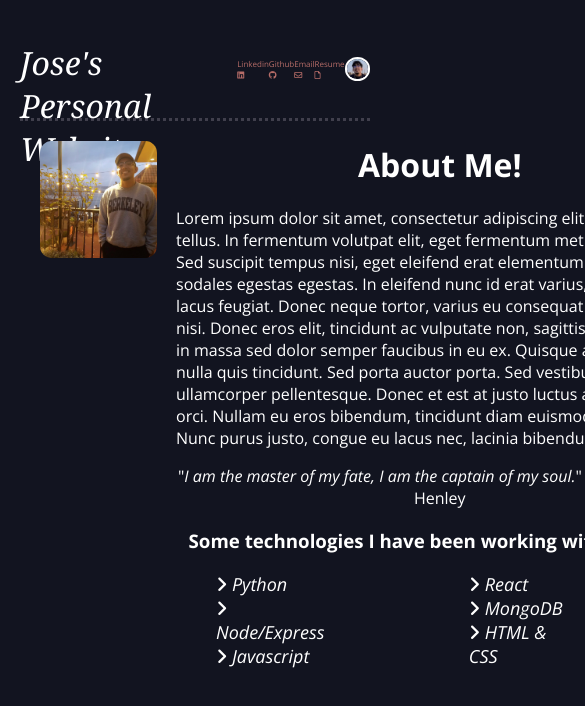
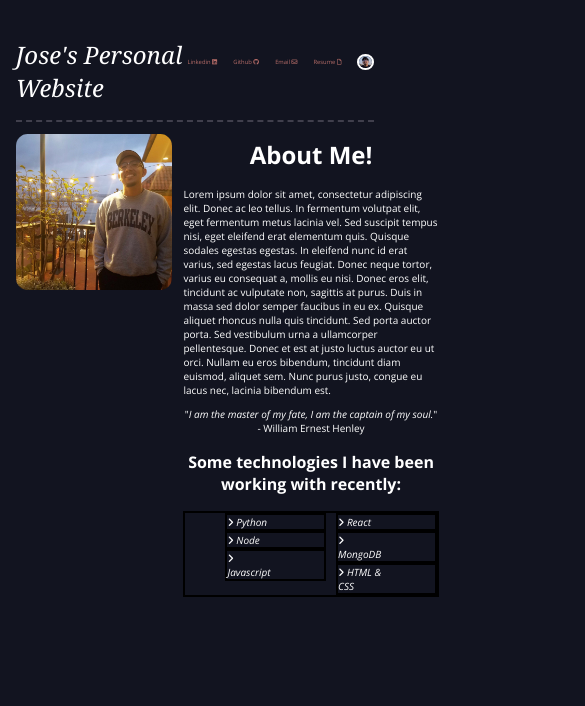
Before and after one commit to josejassojr/personal-website, a React (Create React App) app: page / in a window 390 px wide. Shown: the top 706 px of the page, 585 px wide, since content can reach past the window. Built offline with nearby package versions, Linux system fonts and the light colour scheme.

Commit message:
Added media queries for viewports of max width of 850px.

```diff
--- a/src/App.css
+++ b/src/App.css
@@ -1,12 +1,12 @@
 .App {
   color: white;
-  margin: 20px;
+  /* margin: 2vw; */
 }
 * {
   box-sizing: border-box;
 }
 body {
-  margin-top: min(2vw, 100px);
+  margin-top: -1vw;
   font-family: "Open Sans", sans-serif;
   background-color: #121420; /* try #171c29 later, debating between these two rn... */
   /* behavior: smooth; */
@@ -18,9 +18,10 @@ body {
 }
 
 #picture-me {
-  margin: 5vw;
-  width: 30vw;
-  height: 30vw;
+  margin-right: 3vw;
+  margin-top: 3vw;
+  width: 35vw;
+  height: 35vw;
   /* border: 3px solid black; */
   border-radius: 3vw;
 }
@@ -35,3 +36,10 @@ body {
   text-align: center;
   /* border: 3px solid black; */
 }
+
+@media (max-width: 800px) {
+  #picture-me {
+    width: 40vw;
+    height: 40vw;
+  }
+} ;
--- a/src/App.js
+++ b/src/App.js
@@ -12,6 +12,7 @@ function App() {
     <div className="App">
       <Switch>
         <Route exact path="/">
+          <div id="home-container"></div>
           <Header />
           <div id="main-container">
             <div id="left-side" className="side">
--- a/src/components/AboutMe/AboutMe.css
+++ b/src/components/AboutMe/AboutMe.css
@@ -1,4 +1,18 @@
 .AboutMe {
   text-align: left;
   margin: auto;
+  /* border: 3px solid black; */
 }
+
+p {
+  font-size: 1.5vw;
+}
+
+@media (max-width: 850px) {
+  p {
+    font-size: 10px;
+  }
+  h1 {
+    font-size: 24px;
+  }
+}
--- a/src/components/AboutMe/AboutMe.js
+++ b/src/components/AboutMe/AboutMe.js
@@ -9,7 +9,7 @@ function AboutMe() {
       <div className="container">
         <h1>About Me!</h1>
       </div>
-      <p>
+      <p id="about-me">
         Lorem ipsum dolor sit amet, consectetur adipiscing elit. Donec ac leo
         tellus. In fermentum volutpat elit, eget fermentum metus lacinia vel.
         Sed suscipit tempus nisi, eget eleifend erat elementum quis. Quisque
@@ -22,8 +22,8 @@ function AboutMe() {
         ut orci. Nullam eu eros bibendum, tincidunt diam euismod, aliquet sem.
         Nunc purus justo, congue eu lacus nec, lacinia bibendum est.
       </p>
-      <div className="container">
-        <p>
+      <div id="quote-container" className="container">
+        <p id="quote">
           "<i>I am the master of my fate, I am the captain of my soul.</i>" -
           William Ernest Henley
         </p>
--- a/src/components/Header/Header.css
+++ b/src/components/Header/Header.css
@@ -1,6 +1,9 @@
 .Header {
-  border-bottom: 3px dotted #403f4c;
-  height: max(12vh, 100px);
+  border-bottom: 2px dashed #403f4c;
+  height: 14vh;
+  /* padding: 0;
+  margin: 0; */
+  width: 100%;
   display: flex;
   flex-direction: row;
   justify-content: space-between;
@@ -11,6 +14,22 @@
   font-style: italic;
   font-weight: 100;
   color: white;
+  font-size: 36px;
+  position: absolute;
+  /* width: 20vw; */
+  bottom: 0;
 }
 
+@media (max-width: 850px) {
+  #name {
+    font-size: 24px;
+  }
+}
+
+#name-container {
+  /* border: 2px solid black; */
+  position: relative;
+  width: 50%;
+  /* flex-direction: column-reverse; */
+}
 /* need media queries smaller screens */
--- a/src/components/Header/Header.js
+++ b/src/components/Header/Header.js
@@ -5,9 +5,9 @@ function Header() {
   return (
     /* jshint ignore:start */
     <div className="Header">
-      {/* <div id="name-logo"> */}
-      <h1 id="name">Jose's Personal Website</h1>
-      {/* </div> */}
+      <div id="name-container">
+        <h1 id="name">Jose's Personal Website</h1>
+      </div>
       <Links />
     </div>
     /* jshint ignore:end */
--- a/src/components/Links/Links.css
+++ b/src/components/Links/Links.css
@@ -1,11 +1,10 @@
 .Links {
   /* border: 3px solid black; */
-  font-size: max(1.5vw, 8px);
+  font-size: 1.5vw;
   display: flex;
   align-items: center;
   width: 50vw;
   justify-content: space-between;
-  /* height: auto; */
 }
 
 .link {
@@ -15,7 +14,7 @@
 }
 
 #logo-me {
-  height: 6vw; /* if want bigger, change height of header */
+  height: 10vh; /* if want bigger, change height of header */
   border: 2px solid white;
   border-radius: 50%;
 }
@@ -23,3 +22,9 @@
 .link:hover {
   color: #e5c8c8;
 }
+
+@media (max-width: 850px) {
+  #logo-me {
+    height: 4vw;
+  }
+}
--- a/src/components/ListTechnologies/ListTechnologies.css
+++ b/src/components/ListTechnologies/ListTechnologies.css
@@ -5,5 +5,16 @@ li {
   -webkit-columns: 2;
   -moz-columns: 2;
   font-style: italic;
-  font-size: large;
+  font-size: 1.5vw;
+  border: 2px solid black;
 }
+
+@media (max-width: 850px) {
+  h3 {
+    font-size: 16px;
+  }
+  ul,
+  li {
+    font-size: 10px;
+  }
+}
--- a/src/components/ListTechnologies/ListTechnologies.js
+++ b/src/components/ListTechnologies/ListTechnologies.js
@@ -20,7 +20,7 @@ function ListTechnologies() {
           <span>
             <i class="fas fa-angle-right"></i>
           </span>{" "}
-          Node/Express
+          Node
         </li>
         <li>
           <span>
--- a/src/index.css
+++ b/src/index.css
@@ -1,14 +1,15 @@
 body {
-  margin: 0;
+  /* margin: 2%; */
   font-family: -apple-system, BlinkMacSystemFont, "Segoe UI", "Roboto", "Oxygen",
     "Ubuntu", "Cantarell", "Fira Sans", "Droid Sans", "Helvetica Neue",
     sans-serif;
   -webkit-font-smoothing: antialiased;
   -moz-osx-font-smoothing: grayscale;
   background-color: #043907;
+  padding: 2%;
 }
 
-code {
+/* code {
   font-family: source-code-pro, Menlo, Monaco, Consolas, "Courier New",
     monospace;
-}
+} */
```
